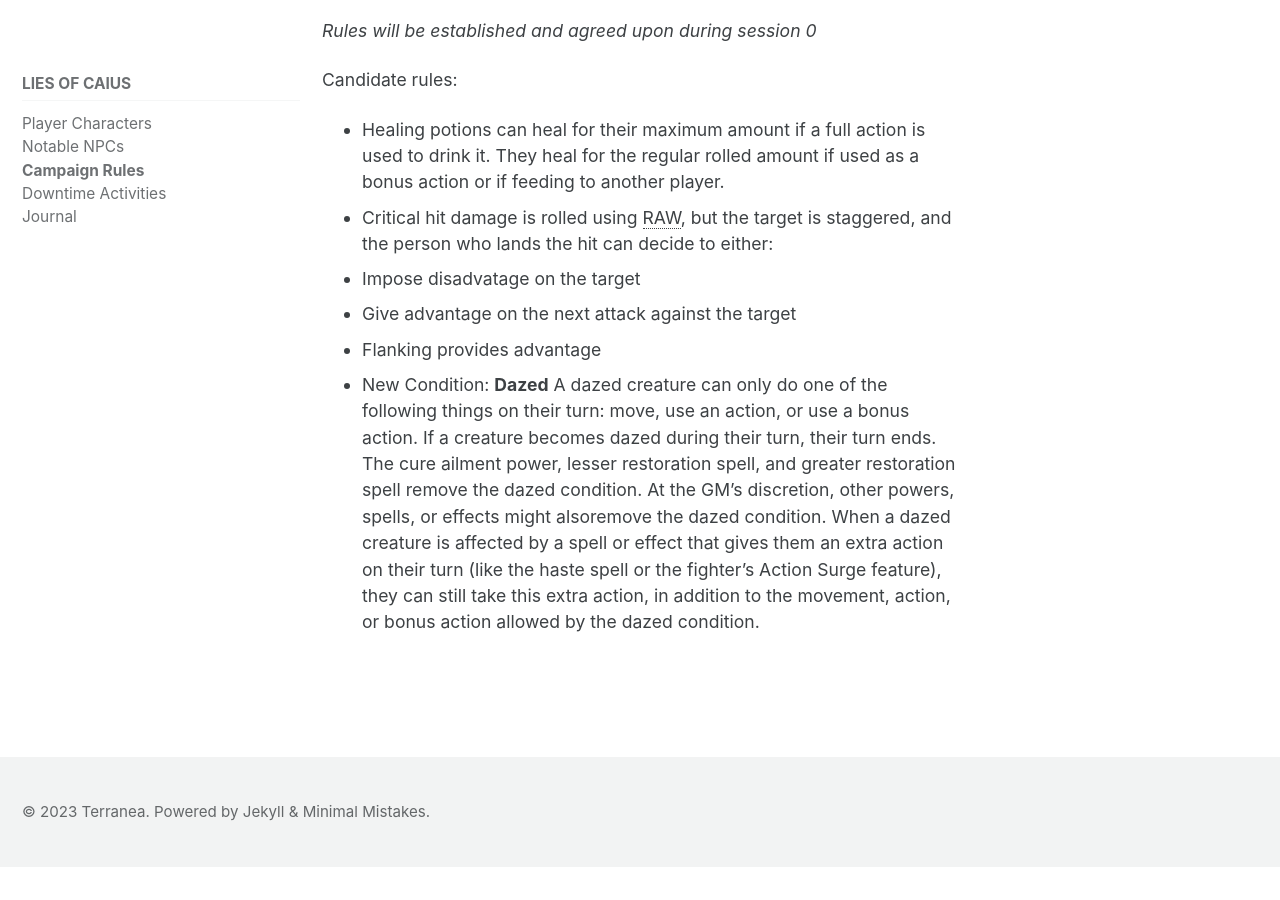
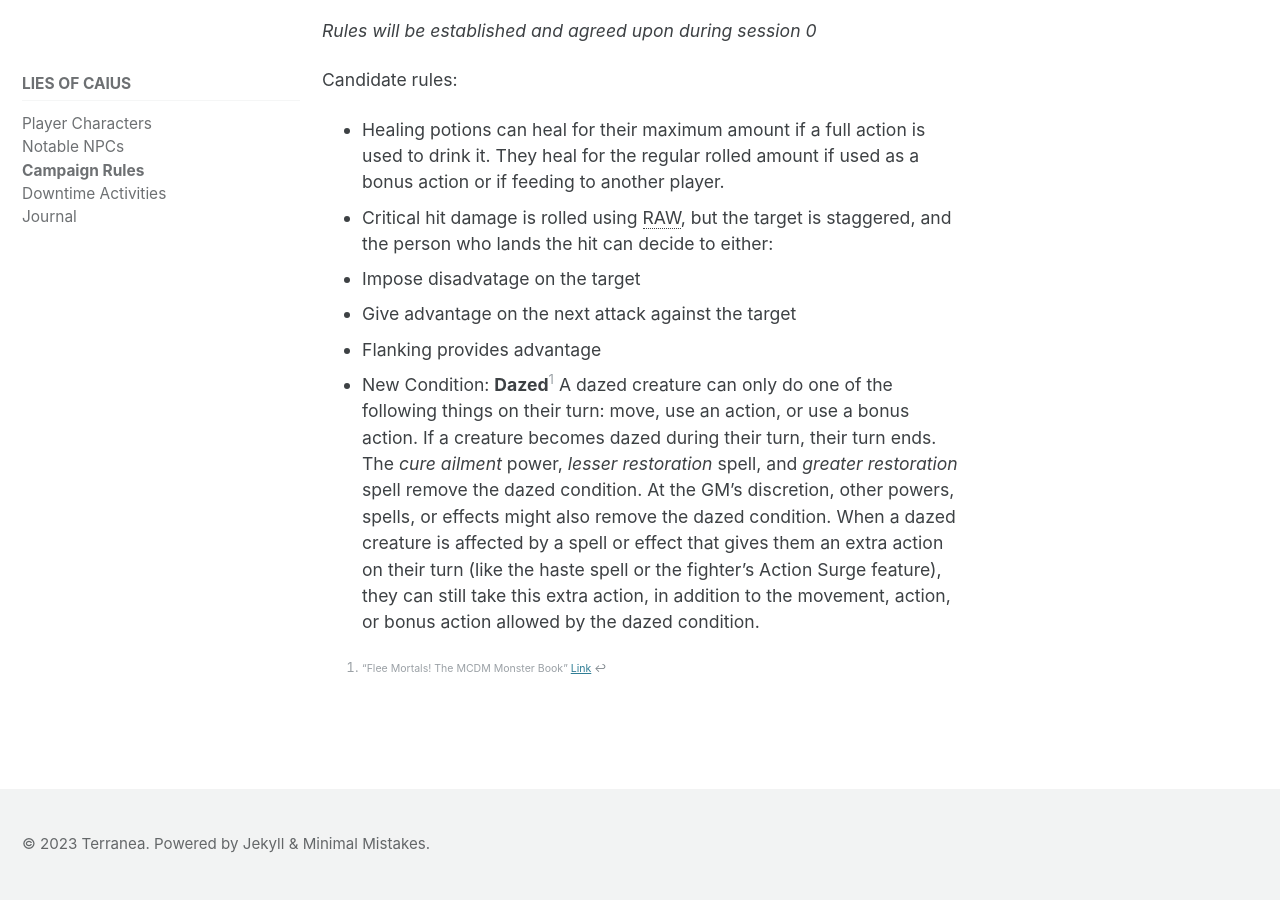
Before and after one commit to dej0608/terranea, a Jekyll site: the page built from _pages/rules.md, in a window 1280 px wide and 900 px high, scrolled down 1853 px. Built offline with Jekyll 4.4.1, drawn with Linux system fonts in a browser that asks for light colours; cached includes are drawn as plain includes; before the commit the page ends 2720 px from its top, so only the background shows below that.

Commit message:
added citation for Dazed effect

```diff
--- a/_pages/rules.md
+++ b/_pages/rules.md
@@ -53,6 +53,7 @@ Candidate rules:
  * Impose disadvatage on the target
  * Give advantage on the next attack against the target
 - Flanking provides advantage
-- New Condition: **Dazed** A dazed creature can only do one of the following things on their turn: move, use an action, or use a bonus action. If a creature becomes dazed during their turn, their turn ends. The cure ailment power, lesser restoration spell, and greater restoration spell remove the dazed condition. At the GM’s discretion, other powers, spells, or effects might alsoremove the dazed condition. When a dazed creature is affected by a spell or effect that gives them an extra action on their turn (like the haste spell or the fighter’s Action Surge feature), they can still take this extra action, in addition to the movement, action, or bonus action allowed by the dazed condition.
+- New Condition: **Dazed**[^1] A dazed creature can only do one of the following things on their turn: move, use an action, or use a bonus action. If a creature becomes dazed during their turn, their turn ends. The *cure ailment* power, *lesser restoration* spell, and *greater restoration* spell remove the dazed condition. At the GM’s discretion, other powers, spells, or effects might also remove the dazed condition. When a dazed creature is affected by a spell or effect that gives them an extra action on their turn (like the haste spell or the fighter’s Action Surge feature), they can still take this extra action, in addition to the movement, action, or bonus action allowed by the dazed condition.
 
 *[RAW]: rules as written
+[^1]: "Flee Mortals! The MCDM Monster Book" [Link](https://shop.mcdmproductions.com/collections/flee-mortals-the-mcdm-monster-book)
```
